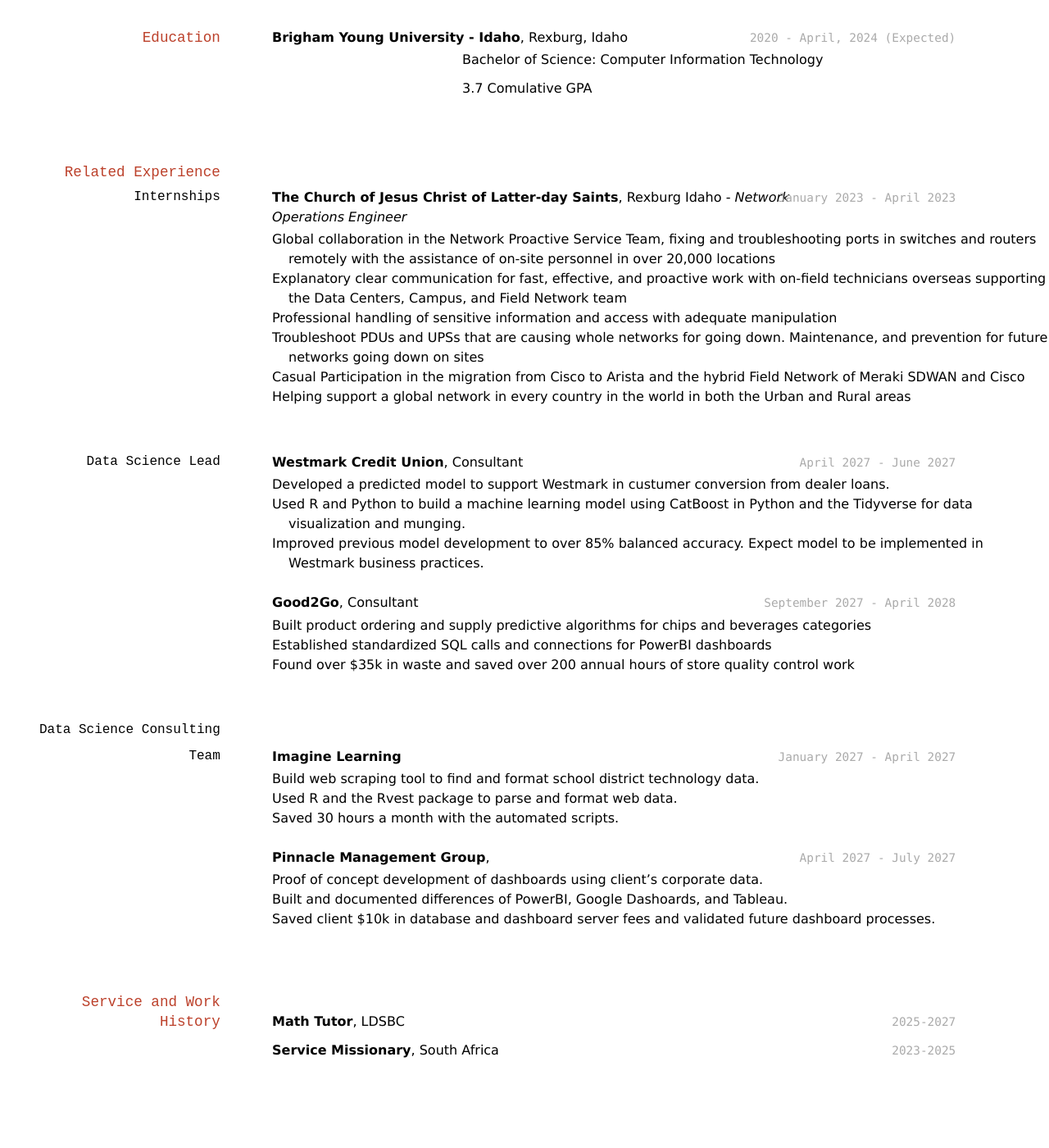
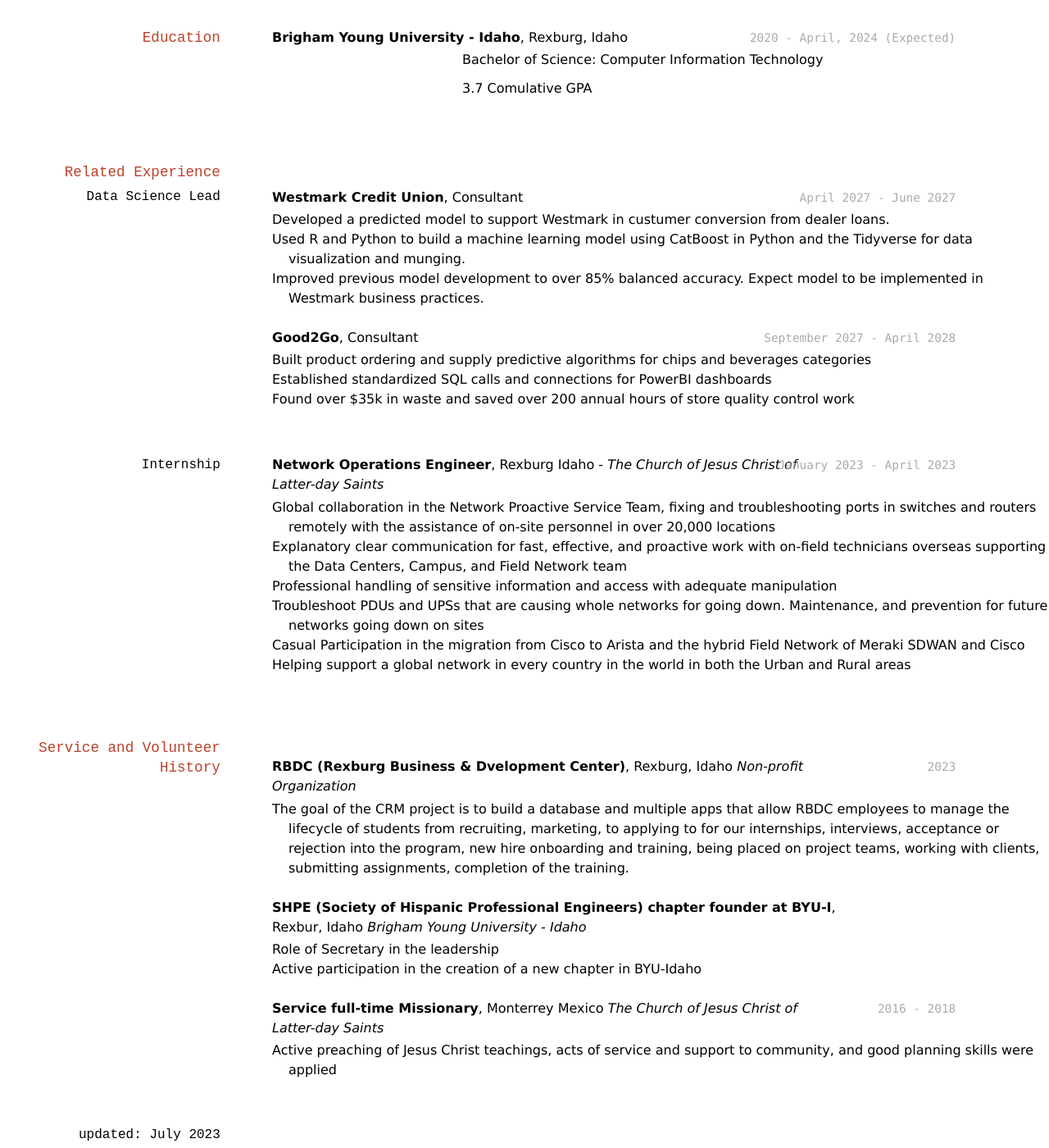
Before and after one commit to ismaeltenango/ismael_resume, a Jekyll site: the page built from docs/index.md, in a window 1280 px wide and 1400 px high, scrolled down 339 px. Shown: the whole window at 82% size. Built offline with Jekyll 4.4.1, drawn with Linux system fonts in a browser that asks for light colours; before the commit the page ends 1643 px from its top, so only the background shows below that; some of the changed text lies outside the part shown.

Commit message:
footer done

```diff
--- a/docs/index.md
+++ b/docs/index.md
@@ -3,6 +3,7 @@
 title: Ismael Tenango's Resume
 ---
 # Ismael Tenango
+
 Innovated and experimental, working under pressure and attentive to details. Enthusiastic about learning from teammates and brainstorming, looking for answers and solutions, and trying not to make more problems in the team or project, investing time out of the work schedule to be more productive during work hours
 A dedicated employee good known for punctuality and time management, pursuing team progress where good customer service, problem-solving, and a positive attitude as a plus, flexible, ready to study and contribute to team success, to strive for the company's goals.
 
@@ -28,17 +30,6 @@
 
 ## Related Experience
 
-### Internships
-
-`January 2023 - April 2023`
-__The Church of Jesus Christ of Latter-day Saints__, Rexburg Idaho -
-_Network Operations Engineer_
-- Global collaboration in the Network Proactive Service Team, fixing and troubleshooting ports in switches and routers remotely with the assistance of on-site personnel in over 20,000 locations
-- Explanatory clear communication for fast, effective, and proactive work with on-field technicians overseas supporting the Data Centers, Campus, and Field Network team
-- Professional handling of sensitive information and access with adequate manipulation
-- Troubleshoot PDUs and UPSs that are causing whole networks for going down. Maintenance, and prevention for future networks going down on sites
-- Casual Participation in the migration from Cisco to Arista and the hybrid Field Network of Meraki SDWAN and Cisco
-- Helping support a global network in every country in the world in both the Urban and Rural areas
 
 
 ### Data Science Lead
@@ -57,34 +48,42 @@
 - Established standardized SQL calls and connections for PowerBI dashboards
 - Found over $35k in waste and saved over 200 annual hours of store quality control work
 
-### Data Science Consulting Team
 
-`January 2027 - April 2027`
-__Imagine Learning__
+### Internship
 
-- Build web scraping tool to find and format school district technology data.
-- Used R and the Rvest package to parse and format web data.
-- Saved 30 hours a month with the automated scripts.
-
-`April 2027 - July 2027`
-__Pinnacle Management Group__,
-
-- Proof of concept development of dashboards using client's corporate data.
-- Built and documented differences of PowerBI, Google Dashoards, and Tableau.
-- Saved client $10k in database and dashboard server fees and validated future dashboard processes.
-
-
-## Service and Work History
-
-`2025-2027`
-__Math Tutor__, LDSBC
-
-
-`2023-2025`
-__Service Missionary__, South Africa
+`January 2023 - April 2023`
+__Network Operations Engineer__, Rexburg Idaho -
+_The Church of Jesus Christ of Latter-day Saints_
+- Global collaboration in the Network Proactive Service Team, fixing and troubleshooting ports in switches and routers remotely with the assistance of on-site personnel in over 20,000 locations
+- Explanatory clear communication for fast, effective, and proactive work with on-field technicians overseas supporting the Data Centers, Campus, and Field Network team
+- Professional handling of sensitive information and access with adequate manipulation
+- Troubleshoot PDUs and UPSs that are causing whole networks for going down. Maintenance, and prevention for future networks going down on sites
+- Casual Participation in the migration from Cisco to Arista and the hybrid Field Network of Meraki SDWAN and Cisco
+- Helping support a global network in every country in the world in both the Urban and Rural areas
 
 
 
-<!-- ### Footer
 
-Last updated: May 2013 -->
+## Service and Volunteer History
+
+`2023`
+__RBDC (Rexburg Business & Dvelopment Center)__, Rexburg, Idaho
+_Non-profit Organization_
+- The goal of the CRM project is to build a database and multiple apps that allow RBDC employees
+to manage the lifecycle of students from recruiting, marketing, to applying to for our internships,
+interviews, acceptance or rejection into the program, new hire onboarding and training, being
+placed on project teams, working with clients, submitting assignments, completion of the
+training.
+
+__SHPE (Society of Hispanic Professional Engineers) chapter founder at BYU-I__, Rexbur, Idaho
+_Brigham Young University - Idaho_
+- Role of Secretary in the leadership
+- Active participation in the creation of a new chapter in BYU-Idaho
+
+`2016 - 2018`
+__Service full-time Missionary__, Monterrey Mexico
+_The Church of Jesus Christ of Latter-day Saints_
+- Active preaching of Jesus Christ teachings, acts of service and support to community, and good planning skills were applied
+
+
+### updated: July 2023
```
Also changed, not shown: other parts of docs/index.md (+1 -0 lines).
